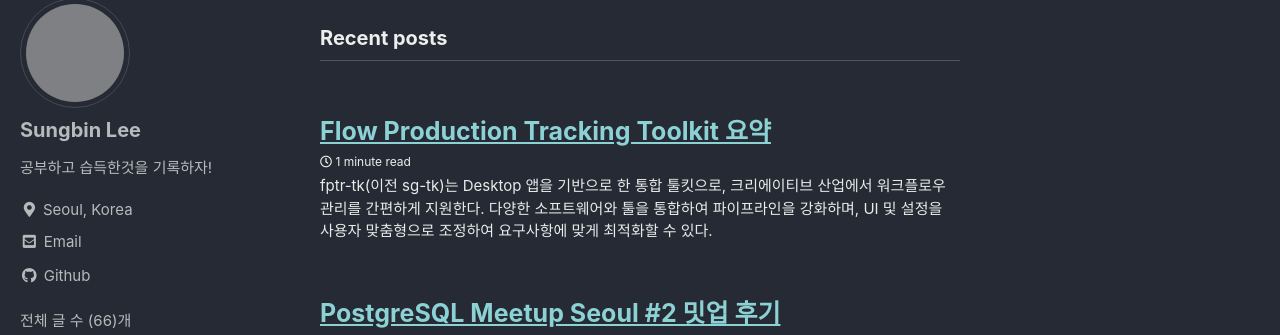
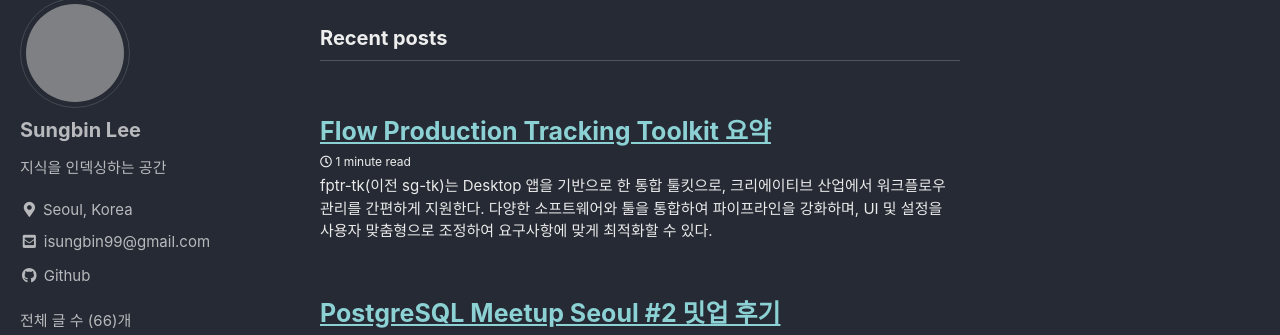
Before and after one commit to sungbinlee/tech.sungbinlee.dev, a Jekyll site: the page built from index.html, in a window 1280 px wide. Shown: the part 112-447 px from the top of the page. Built offline with Jekyll 4.4.1, drawn with Linux system fonts in a browser that asks for light colours; cached includes are drawn as plain includes; the list of posts is cut into pages by our own code; grey boxes are pictures that could not be loaded.

Commit message:
Update _config.yml

```diff
--- a/_config.yml
+++ b/_config.yml
@@ -106,11 +106,11 @@ analytics:
 author:
   name             : "Sungbin Lee"
   avatar           : "https://avatars.githubusercontent.com/u/52542229?v=4" # path of avatar image, e.g. "/assets/images/bio-photo.jpg"
-  bio              : "공부하고 습득한것을 기록하자!"
+  bio              : "지식을 인덱싱하는 공간"
   location         : "Seoul, Korea"
   email            :
   links:
-    - label: "Email"
+    - label: "isungbin99@gmail.com"
       icon: "fas fa-fw fa-envelope-square"
       url: "mailto:isungbin99@gmail.com"
     - label: "Github"
```
